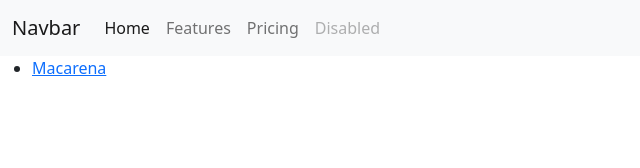
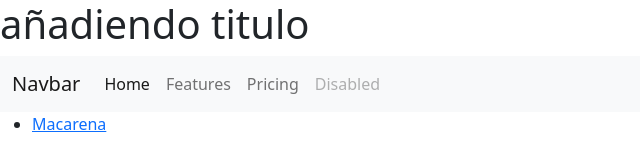
Before and after one commit to paolamojomboy/prueba, a plain HTML site: page index.html in a window 1280 px wide. Shown: the whole page, without its empty margins (0-640 px from the left). Drawn offline with nearby package versions, Linux system fonts and the light colour scheme.

Commit message:
añadiendo titulo

```diff
--- a/index.html
+++ b/index.html
@@ -10,6 +10,7 @@
     <title>Document</title>
 </head>
 <body>
+  <h1>añadiendo titulo </h1>
     <nav class="navbar navbar-expand-lg navbar-light bg-light">
         <div class="container-fluid">
           <a class="navbar-brand" href="#">Navbar</a>
@@ -35,6 +36,7 @@
         </div>
       </nav>
       <footer>
+
         <ul>
            <li><a href="/">Macarena</a></li>
 
```
